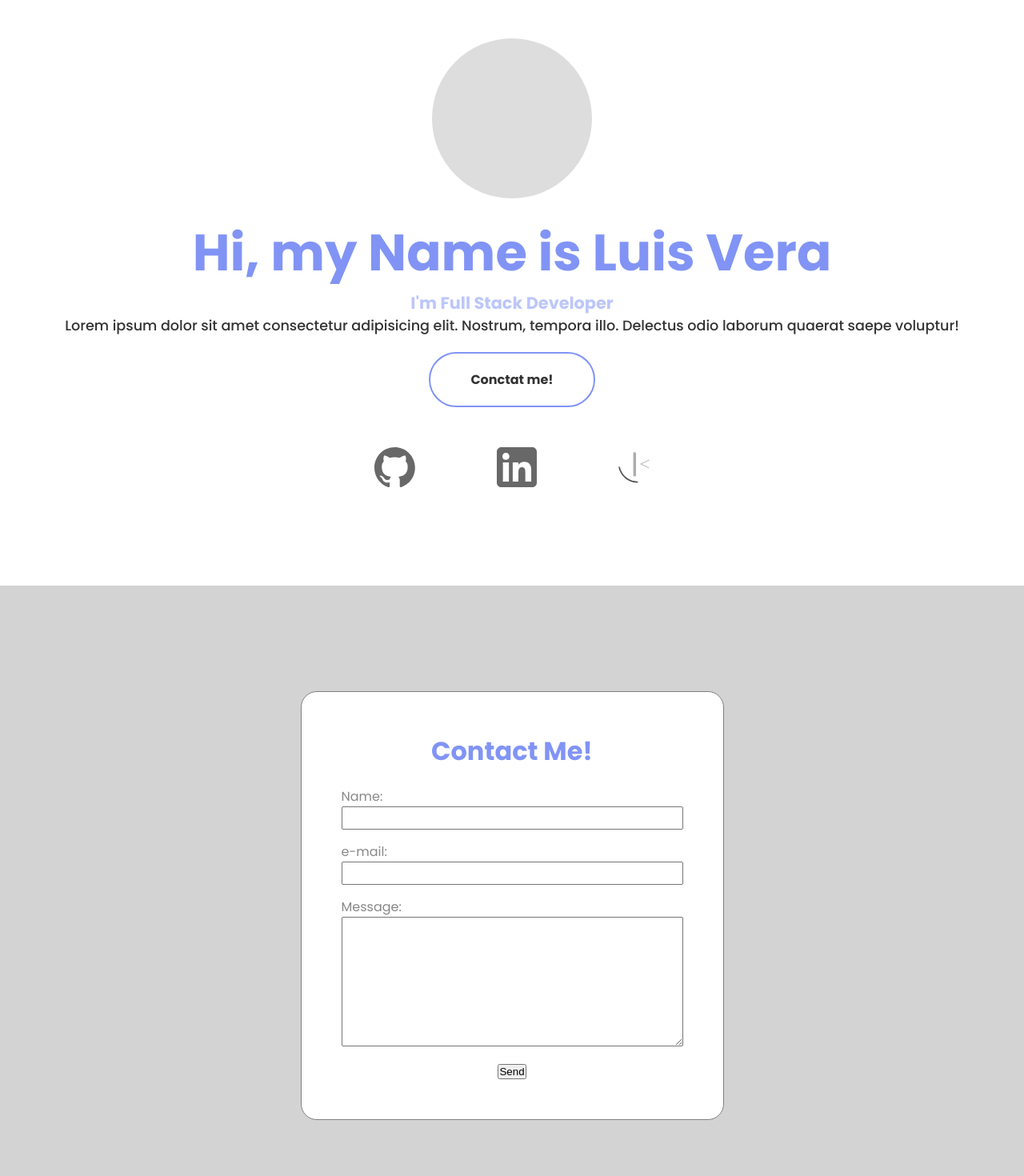
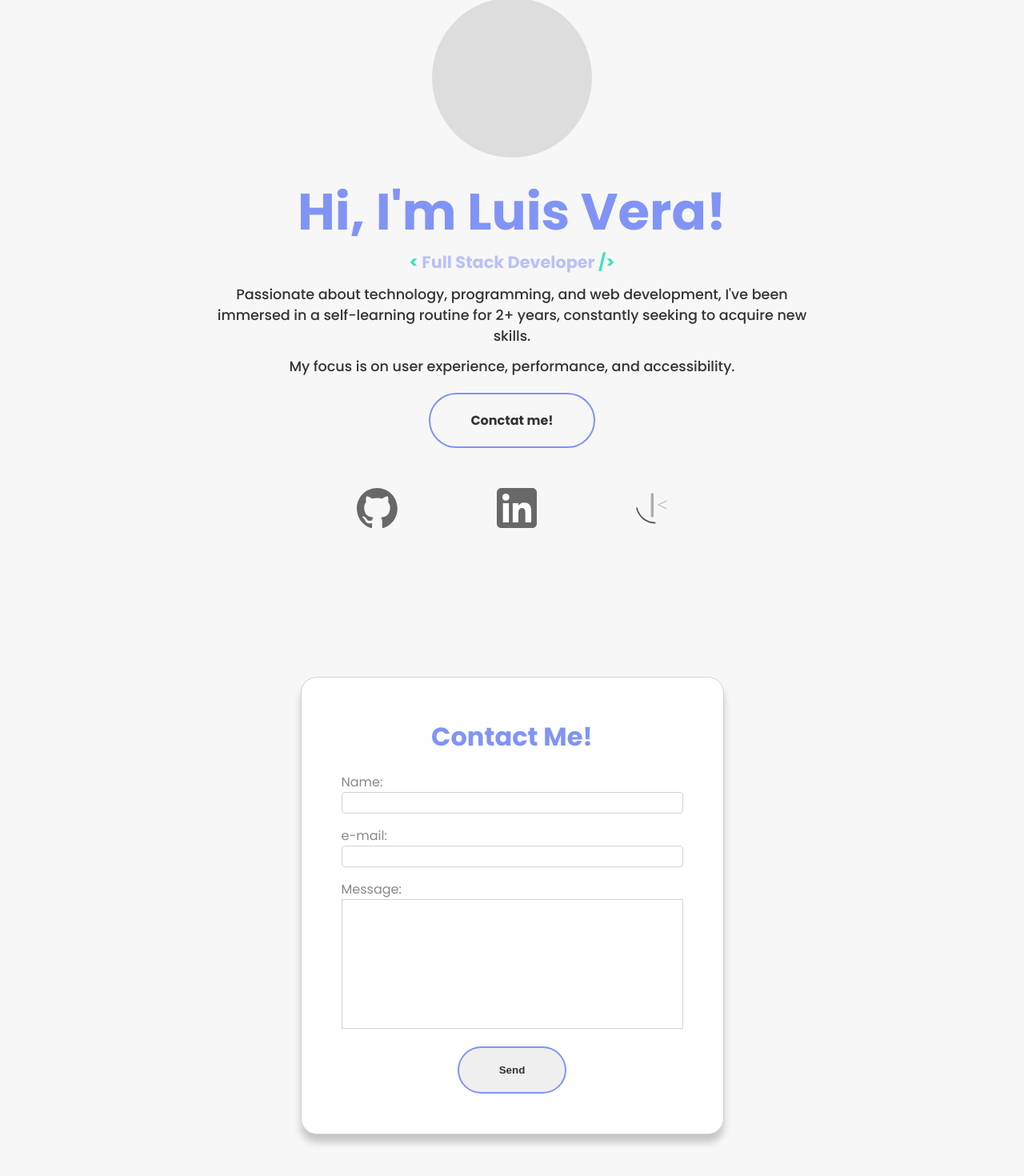
Before and after one commit to LuisVera1/portfolio, a React (Vite) app: page / in a window 1280 px wide. Shown: the part 68-1538 px from the top of the page at 80% size. Built offline with nearby package versions, Linux system fonts and the light colour scheme.

Commit message:
styling form

```diff
--- a/src/pages/Home/Home.tsx
+++ b/src/pages/Home/Home.tsx
@@ -55,14 +55,17 @@ export const Home = () => {
 						<div className="presentation__img"></div>
 
 						<div className="presentation__text-section">
-							<h1 className="presentation__name">Hi, my Name is Luis Vera</h1>
+							<h1 className="presentation__name">Hi, I'm Luis Vera!</h1>
 							<h2 className="presentation__subtitle">
-								I'm Full Stack Developer
+								<span>{'< '}</span>Full Stack Developer<span>{' />'}</span>
 							</h2>
 							<p className="presentation__description">
-								Lorem ipsum dolor sit amet consectetur adipisicing elit.
-								Nostrum, tempora illo. Delectus odio laborum quaerat saepe
-								voluptur!
+								Passionate about technology, programming, and web development,
+								I've been immersed in a self-learning routine for 2+ years,
+								constantly seeking to acquire new skills.
+							</p>
+							<p className="presentation__description">
+								My focus is on user experience, performance, and accessibility.
 							</p>
 						</div>
 
@@ -101,19 +104,18 @@ export const Home = () => {
 			</main>
 
 			{/* contact */}
-			<section
-				id="contactme"
-				className="contact-section"
-				onSubmit={handleSubmit}
-			>
+			<section id="contactme" className="contact-section">
 				<div className="content">
 					<div className="form-area">
 						<h3 className="contact__title">Contact Me!</h3>
 
-						<form className="form">
+						<form className="form" onSubmit={handleSubmit}>
 							<div className="input-area">
-								<label htmlFor="">Name:</label>
+								<label className="form__label" htmlFor="user">
+									Name:
+								</label>
 								<input
+									className="form__input"
 									type="text"
 									value={user}
 									name="user"
@@ -122,8 +124,11 @@ export const Home = () => {
 							</div>
 
 							<div className="input-area">
-								<label htmlFor="">e-mail:</label>
+								<label className="form__label" htmlFor="email">
+									e-mail:
+								</label>
 								<input
+									className="form__input"
 									type="text"
 									value={email}
 									name="email"
@@ -132,8 +137,11 @@ export const Home = () => {
 							</div>
 
 							<div className="input-area">
-								<label htmlFor="">Message:</label>
+								<label className="form__label" htmlFor="msg">
+									Message:
+								</label>
 								<textarea
+									className="form__textarea"
 									name="msg"
 									id=""
 									cols={50}
@@ -142,9 +150,13 @@ export const Home = () => {
 									onChange={handleChangeForm}
 								></textarea>
 							</div>
-							{status == appStates.sended && <p>Sended Message</p>}
+							{status == appStates.sended && (
+								<p className="form__msg-status--ok">Sended Message</p>
+							)}
 
-							<button onClick={handleSubmit}>Send</button>
+							<button className="form__submit" onClick={handleSubmit}>
+								Send
+							</button>
 						</form>
 					</div>
 				</div>
--- a/src/pages/Home/home.css
+++ b/src/pages/Home/home.css
@@ -6,6 +6,7 @@
 	align-items: center;
 	font-family: Poppins, Helvetica, sans-serif;
 	text-align: center;
+	background-color: #f7f7f7;
 }
 
 .presentation {
@@ -22,6 +23,10 @@
 	border-radius: 50%;
 }
 
+.presentation__text-section {
+	width: 60%;
+}
+
 .presentation__name {
 	font-size: 4rem;
 	color: #8194f5;
@@ -32,10 +37,15 @@
 	color: #8194f588;
 }
 
+.presentation__subtitle span {
+	color: #41e2ba;
+}
+
 .presentation__description {
 	font-size: 1.1rem;
 	font-weight: 500;
 	color: #333;
+	margin-top: 12px;
 }
 
 .presentation__link {
@@ -50,7 +60,7 @@
 .presentation__link:hover {
 	background-color: #8194f5;
 	color: white;
-	box-shadow: 0 0 10px 0 #8194f588;
+	box-shadow: 0 5px 10px 0 #8194f5aa;
 }
 
 .icons__section {
@@ -78,7 +88,6 @@
 
 /* contact */
 .contact-section {
-	background-color: lightgray;
 	min-height: 100vh;
 }
 
@@ -89,9 +98,10 @@
 
 .form-area {
 	background-color: white;
-	border: 1px solid gray;
+	border: 1px solid lightgray;
 	border-radius: 20px;
 	padding: 50px;
+	box-shadow: 0 10px 10px #00000033;
 }
 
 .form {
@@ -108,17 +118,52 @@
 	width: 100%;
 }
 
-.input-area label {
+.form__label {
 	display: block;
 	text-align: left;
 	color: #888;
 }
 
-.input-area input {
+.form__input {
 	width: 100%;
 	padding: 5px 5px;
+	border-radius: 4px;
+	outline: none;
+	border: 1px solid lightgray;
 }
 
-.input-area textarea {
+.form__input:focus {
+	outline: none;
+	border: 1px solid #41e2ba;
+}
+
+.form__textarea {
 	padding: 5px 5px;
+	font-family: Arial, Helvetica, sans-serif;
+	resize: none;
+	outline: none;
+	border: 1px solid lightgray;
 }
+
+.form__textarea:focus {
+	border: 1px solid #41e2ba;
+}
+
+.form__msg-status--ok {
+	color: #41e2ba;
+}
+
+.form__submit {
+	padding: 10px;
+	font-weight: 700;
+	padding: 20px 50px;
+	border-radius: 50px;
+	color: #333;
+	border: 2px solid #8194f5;
+}
+
+.form__submit:hover {
+	background-color: #8194f5;
+	color: white;
+	box-shadow: 0 5px 10px 0 #8194f5aa;
+}
```
